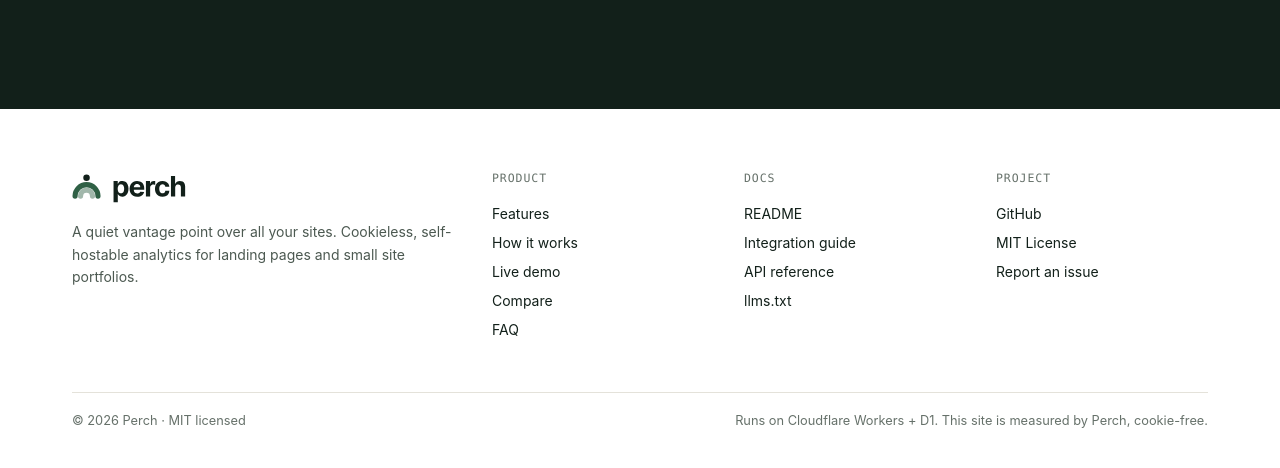
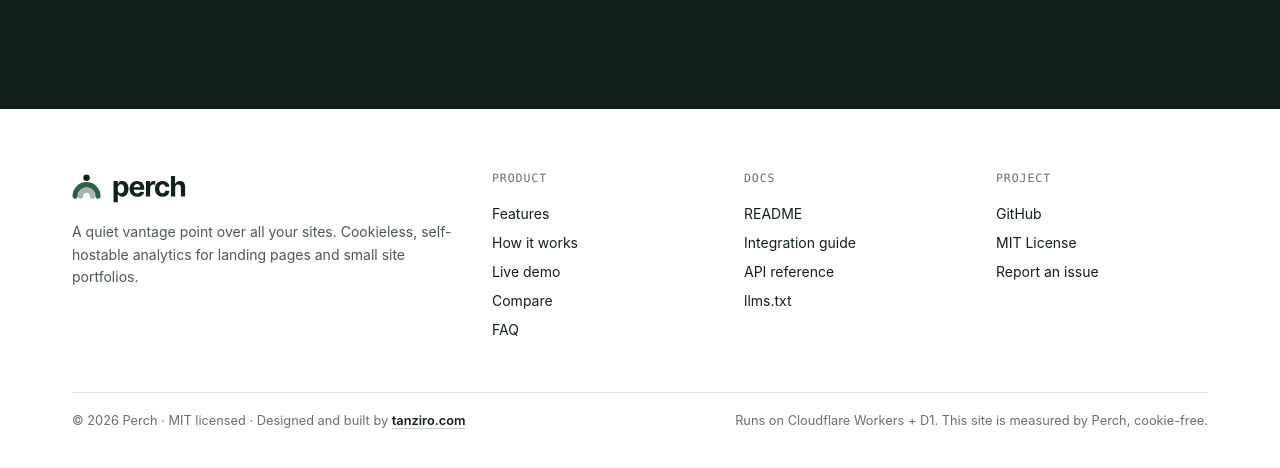
Before and after one commit to tanzir71/perch, a website: page site/index.html in a window 1280 px wide. Shown: the part 8949-9417 px from the top of the page. Drawn offline with Linux system fonts and the light colour scheme; files that its build step writes are made by us from their sources.

Commit message:
Credit tanziro.com in the site footer
Co-Authored-By: Claude Opus 5.5 <noreply@anthropic.com>
Claude-Session: https://claude.ai/code/session_01EndkkkWa7Dro3FKZDr6HWQ

```diff
--- a/site/index.html
+++ b/site/index.html
@@ -311,6 +311,8 @@
     .foot-col a { display: block; padding: 6px 0; text-decoration: none; font-size: .875rem; }
     .foot-col a:hover { color: var(--moss); }
     .foot-base { display: flex; justify-content: space-between; gap: 24px; margin-top: 48px; padding-top: 20px; border-top: 1px solid var(--line); color: var(--muted); font-size: .8rem; }
+    .foot-base a { color: var(--ink); font-weight: 600; text-decoration-color: var(--line-strong); text-underline-offset: 3px; }
+    .foot-base a:hover { color: var(--moss); text-decoration-color: currentColor; }
 
     @media (max-width: 1080px) {
       .hero-grid, .install-grid, .privacy-grid, .faq, .band { grid-template-columns: 1fr; }
@@ -760,7 +762,7 @@ npm run deploy                         <span class="c-com"># prints your Worker
         <div class="foot-col"><h3>Docs</h3><a href="https://github.com/tanzir71/perch/blob/main/README.md">README</a><a href="https://github.com/tanzir71/perch/blob/main/INTEGRATION.md">Integration guide</a><a href="https://github.com/tanzir71/perch/blob/main/README.md#api">API reference</a><a href="llms.txt">llms.txt</a></div>
         <div class="foot-col"><h3>Project</h3><a href="https://github.com/tanzir71/perch">GitHub</a><a href="https://github.com/tanzir71/perch/blob/main/LICENSE">MIT License</a><a href="https://github.com/tanzir71/perch/issues">Report an issue</a></div>
       </div>
-      <div class="foot-base"><span>© 2026 Perch · MIT licensed</span><span>Runs on Cloudflare Workers + D1. This site is measured by Perch, cookie-free.</span></div>
+      <div class="foot-base"><span>© 2026 Perch · MIT licensed · Designed and built by <a href="https://tanziro.com">tanziro.com</a></span><span>Runs on Cloudflare Workers + D1. This site is measured by Perch, cookie-free.</span></div>
     </div>
   </footer>
 
```
